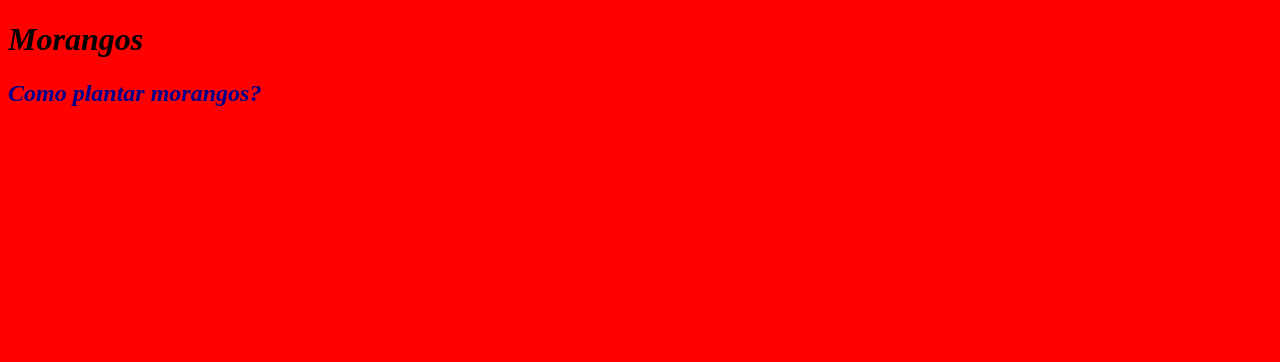
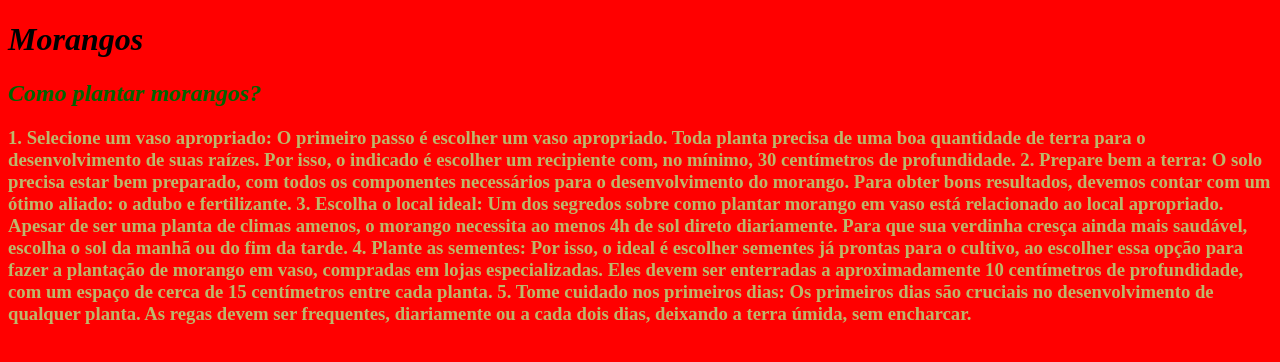
Before and after one commit to Le2006faria/morangos, a plain HTML site: page ondex.html in a window 1280 px wide. Drawn offline with Linux system fonts and the light colour scheme.

Commit message:
adicionando o texto informativo ao documento

```diff
--- a/estilo.css
+++ b/estilo.css
@@ -6,6 +6,10 @@ h1{
     font-style: oblique;
 }
 h2{
-    color:darkblue;
+    color:darkgreen;
     font-style: italic;
 }
+h3{
+    color:darkkhaki;
+    font-style: normal;
+}
--- a/ondex.html
+++ b/ondex.html
@@ -9,6 +9,12 @@
 <body>
     <h1>Morangos</h1>
     <h2>Como plantar morangos?</h2>
+    <h3>1. Selecione um vaso apropriado: O primeiro passo é escolher um vaso apropriado. Toda planta precisa de uma boa quantidade de terra para o desenvolvimento de suas raízes. Por isso, o indicado é escolher um recipiente com, no mínimo, 30 centímetros de profundidade.
+        2. Prepare bem a terra: O solo precisa estar bem preparado, com todos os componentes necessários para o desenvolvimento do morango. Para obter bons resultados, devemos contar com um ótimo aliado: o adubo e fertilizante.
+        3. Escolha o local ideal: Um dos segredos sobre como plantar morango em vaso está relacionado ao local apropriado. Apesar de ser uma planta de climas amenos, o morango necessita ao menos 4h de sol direto diariamente. Para que sua verdinha cresça ainda mais saudável, escolha o sol da manhã ou do fim da tarde.
+        4. Plante as sementes: Por isso, o ideal é escolher sementes já prontas para o cultivo, ao escolher essa opção para fazer a plantação de morango em vaso, compradas em lojas especializadas. Eles devem ser enterradas a aproximadamente 10 centímetros de profundidade, com um espaço de cerca de 15 centímetros entre cada planta.
+        5. Tome cuidado nos primeiros dias: Os primeiros dias são cruciais no desenvolvimento de qualquer planta. As regas devem ser frequentes, diariamente ou a cada dois dias, deixando a terra úmida, sem encharcar.
+    </h3>
 
 </body>
 </html>
```
